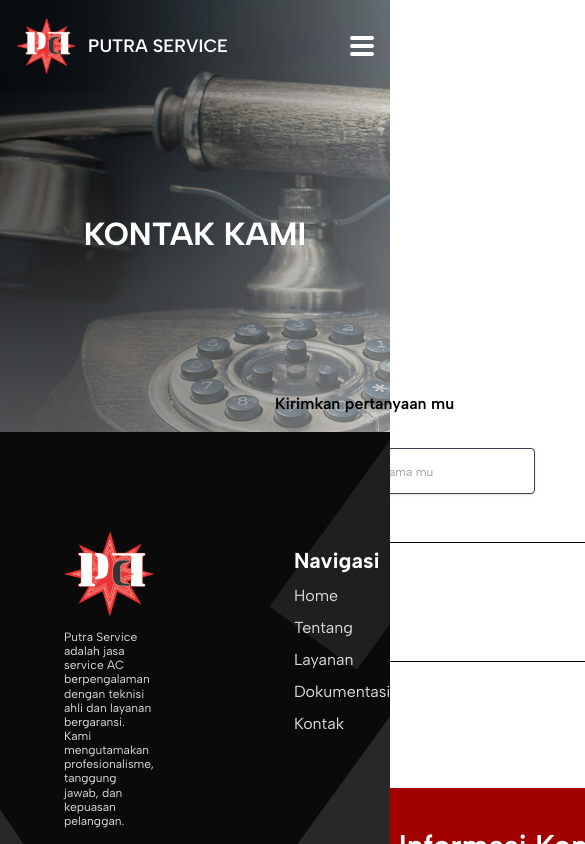
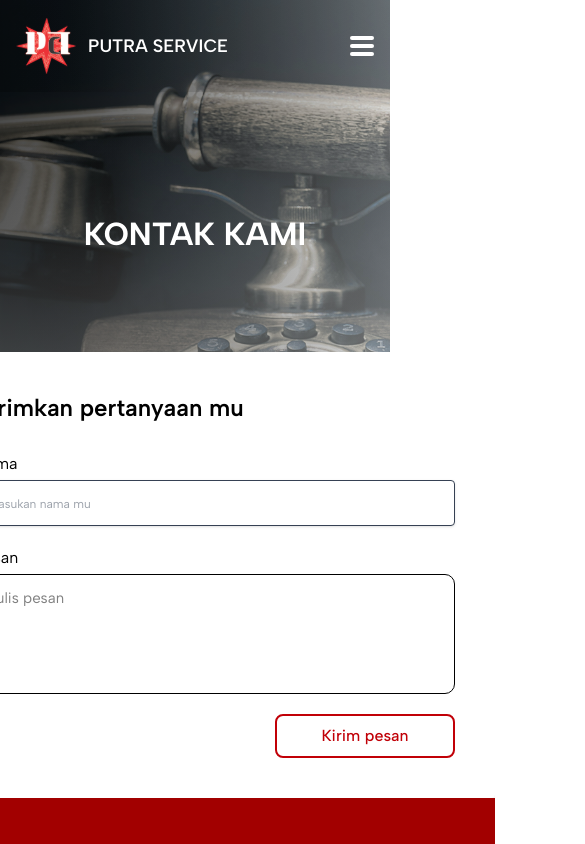
Before and after one commit to rawracli/putraservice-frontend, a React (Vite) app: page /contact in a window 390 px wide. Shown: the top 844 px of the page, 585 px wide, since content can reach past the window. Built offline with nearby package versions, Linux system fonts and the light colour scheme; a web font is replaced by a local one.

Commit message:
Change Contact page for more responsive

```diff
--- a/src/pages/contact/ContactForm.jsx
+++ b/src/pages/contact/ContactForm.jsx
@@ -19,14 +19,14 @@ function ContactForm() {
   };
 
   return (
-    <div className="relative md:h-[500px] sm:h-[800px]">
-      <div className="absolute h-full lg:w-[942px] md:w-[500px] sm:w-[600px] bottom-0 transform -translate-x-1/2 left-1/2 right-1/2">
+    <div className="relative md:h-[500px] sm:h-[800px] h-[800px]">
+      <div className="absolute h-full md:w-[942px] sm:w-[600px] w-[600px] bottom-0 transform -translate-x-1/2 left-1/2 right-1/2">
         <div className="max-w-3x1 mx-auto -mt-20 z-20 relative">
           <div className="bg-white shadow-xl rounded flex ml-10">
 
             {/* 🔹 Bagian Form */}
             <div className="p-10">
-              <h2 className="sm:text-md md:text-3xl sm:text-2xl font-semibold">
+              <h2 className="sm:text-md text-md md:text-3xl sm:text-2xl text-2xl font-semibold">
                 Kirimkan pertanyaan mu
               </h2>
               <br />
@@ -37,7 +37,7 @@ function ContactForm() {
                     type="text"
                     value={nama}
                     onChange={(e) => setNama(e.target.value)} // update state
-                    className="shadow placeholder:text-[12px] appearance-none border rounded md:w-110 sm:w-120 py-3 px-3 text-gray-700 leading-tight focus:outline-none mt-1 focus:shadow-outline"
+                    className="shadow placeholder:text-[12px] appearance-none border rounded md:w-110 sm:w-120 w-120 py-3 px-3 text-gray-700 leading-tight focus:outline-none mt-1 focus:shadow-outline"
                     placeholder="Masukan nama mu"
                     required
                   />
@@ -49,7 +49,7 @@ function ContactForm() {
                     <textarea
                       value={pesan}
                       onChange={(e) => setPesan(e.target.value)} // update state
-                      className="w-full h-[75%] p-3 outline-none resize-none text-[12px]"
+                      className="w-full h-[75%] p-3 outline-none resize-none text-[15px]"
                       placeholder="Tulis pesan"
                       required
                     ></textarea>
@@ -58,9 +58,9 @@ function ContactForm() {
 
                 <button
                   type="submit"
-                  className="bg-white font-medium text-red-700 mt-5 border border-red-700 px-6 py-2 rounded-lg hover:bg-red-800 hover:text-white ml-85 transition"
+                  className="bg-white font-medium text-red-700 mt-5 border-2 border-red-700 px-6 py-2 rounded-lg hover:bg-red-800 hover:text-white ml-75 transition"
                 >
-                  Kirim via WhatsApp
+                  Kirim pesan
                 </button>
               </form>
             </div>
```
